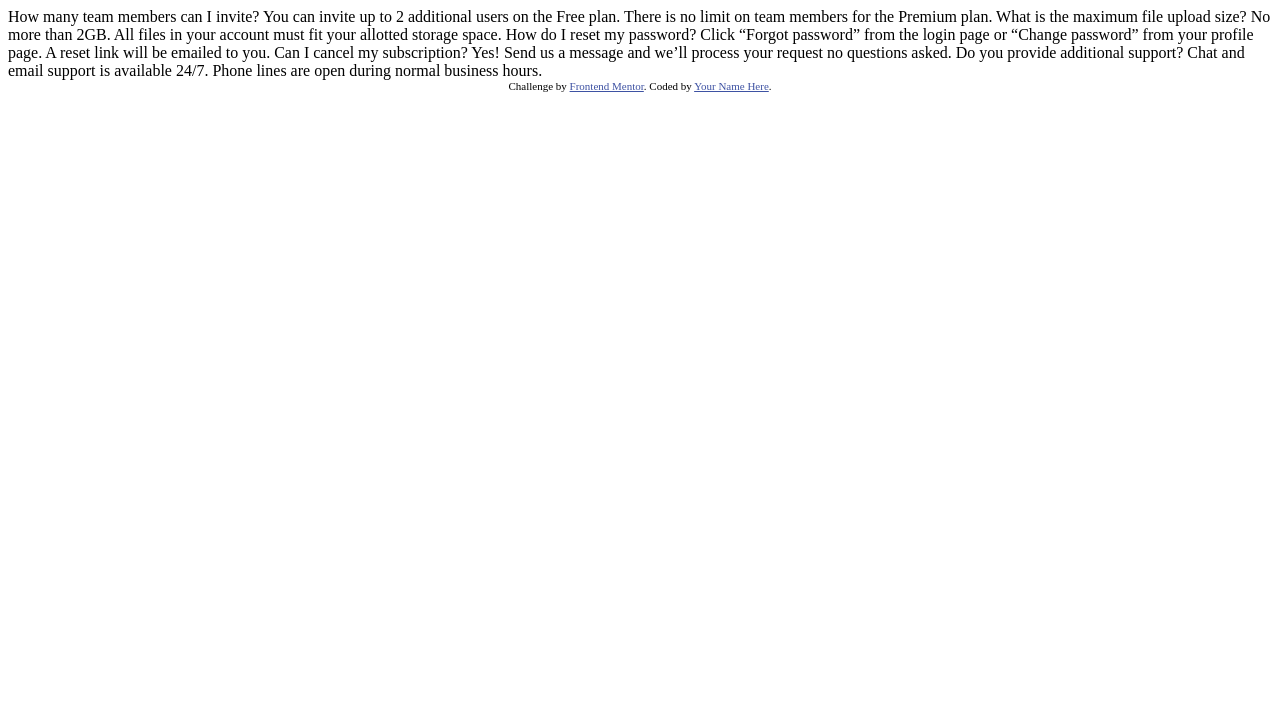
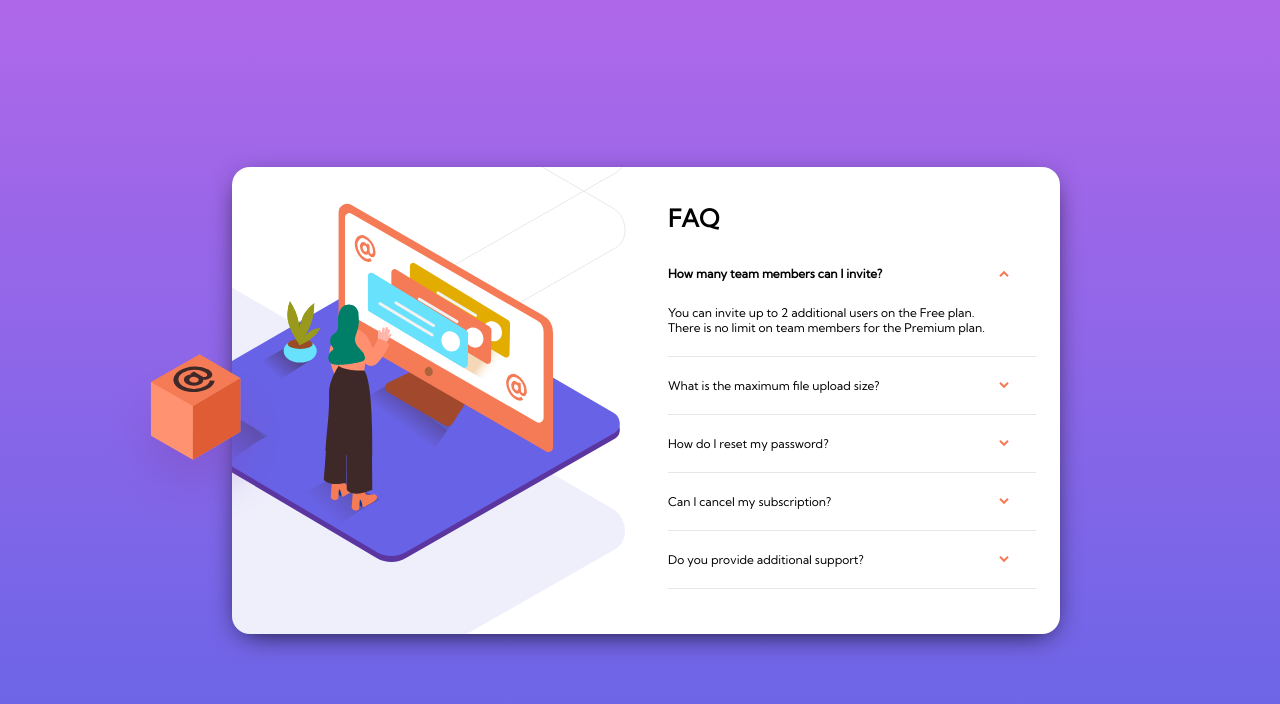
Before and after one commit to DirtyRonin/frontend-mentor_faq-accordion-card, a plain HTML site: page index.html in a window 1280 px wide. Drawn offline with Linux system fonts and the light colour scheme.

Commit message:
feat: desktop design

```diff
--- /dev/null
+++ b/index.css
@@ -0,0 +1,124 @@
+@import url('https://fonts.googleapis.com/css?family=Kumbh+Sans');
+
+html {
+  height: 100%;
+  width: 100%;
+  display: flex;
+  font-size: 12px;
+  font-family: 'Kumbh Sans', serif;
+}
+
+body {
+  margin: auto;
+  padding: 0;
+  background-image: linear-gradient(to bottom, hsl(273, 75%, 66%), hsl(240, 73%, 65%));
+}
+
+.faq-card {
+  display: flex;
+  width: 70rem;
+  gap: 1rem;
+  align-items: center;
+}
+
+.faq-left-image-box {
+  background-color: transparent;
+}
+
+.faq-left-image {
+  position: absolute;
+  margin-left: -10rem;
+  margin-top: -4rem;
+}
+
+.faq-main-container {
+  display: grid;
+  grid-template-columns: 400px auto;
+  background-color: white;
+  border-radius: 1.5rem;
+  box-shadow: 0 7px 29px -10px;
+  padding-right: 2rem;
+}
+
+.faq-center-image-box {
+  display: flex;
+  background-image: url(images/bg-pattern-desktop.svg);
+  background-position: 101% 65%;
+  background-repeat: no-repeat;
+  overflow: hidden;
+  padding-top: 3rem;
+  padding-bottom: 6rem;
+}
+
+.faq-center-image {
+  margin: auto 0 auto -7rem;
+  /* margin: auto; */
+}
+
+.faq-content {
+  display: flex;
+  flex-direction: column;
+  padding-top: 3rem;
+  padding-left: 3rem;
+  margin: 0;
+  list-style-type: none;
+}
+
+.faq-content h1 {
+  margin: 0;
+  margin-bottom: 1rem;
+}
+
+.faq-content-header {
+  text-transform: uppercase;
+  font-weight: 700;
+}
+
+.accordion {
+  opacity: 1;
+  display: grid;
+  grid-template-columns: 90% 10%;
+  justify-content: space-between;
+  align-items: center;
+  width: 100%;
+  border-bottom: 0.2px solid hsl(240, 5%, 91%);
+  padding: 0.75rem 0;
+}
+
+.accordion-label {
+  font-weight: 400;
+  cursor: pointer;
+  margin: 1rem 0;
+}
+
+.accordion-label:hover {
+  color: hsl(14, 88%, 65%);
+}
+
+.accordion-expanded {
+  opacity: 0;
+  max-height: 0;
+  transition: opacity 0.75s, max-height 0.25s ease-in;
+  z-index: -1;
+}
+
+.accordion input {
+  display: none;
+}
+
+input[type='radio']:checked ~ .accordion-expanded {
+  max-height: 10rem;
+  opacity: 1;
+  transition: opacity 0.75s, max-height 0.5s ease-out;
+  z-index: 99;
+}
+
+input[type='radio']:checked ~ .accordion-label {
+  font-weight: 700;
+  cursor: default;
+  color: black;
+}
+
+input[type='radio']:checked ~ img {
+  transform: rotate(180deg);
+}
--- a/index.html
+++ b/index.html
@@ -1,40 +1,92 @@
 <!DOCTYPE html>
 <html lang="en">
   <head>
-  <meta charset="UTF-8">
-  <meta name="viewport" content="width=device-width, initial-scale=1.0"> <!-- displays site properly based on user's device -->
+    <meta charset="UTF-8" />
+    <meta name="viewport" content="width=device-width, initial-scale=1.0" />
+    <!-- displays site properly based on user's device -->
 
-  <link rel="icon" type="image/png" sizes="32x32" href="./images/favicon-32x32.png">
+    <link rel="icon" type="image/png" sizes="32x32" href="./images/favicon-32x32.png" />
+    <link rel="stylesheet" href="./index.css" />
 
     <title>Frontend Mentor | FAQ Accordion Card</title>
 
     <!-- Feel free to remove these styles or customise in your own stylesheet 👍 -->
     <style>
-    .attribution { font-size: 11px; text-align: center; }
-    .attribution a { color: hsl(228, 45%, 44%); }
+      .attribution {
+        font-size: 11px;
+        text-align: center;
+      }
+      .attribution a {
+        color: hsl(228, 45%, 44%);
+      }
     </style>
   </head>
   <body>
-  How many team members can I invite?
-  You can invite up to 2 additional users on the Free plan. There is no limit on
-  team members for the Premium plan.
-
-  What is the maximum file upload size?
-  No more than 2GB. All files in your account must fit your allotted storage space.
-
-  How do I reset my password?
-  Click “Forgot password” from the login page or “Change password” from your profile page.
-  A reset link will be emailed to you.
-
-  Can I cancel my subscription?
-  Yes! Send us a message and we’ll process your request no questions asked.
-
-  Do you provide additional support?
-  Chat and email support is available 24/7. Phone lines are open during normal business hours.
-
-  <div class="attribution">
-    Challenge by <a href="https://www.frontendmentor.io?ref=challenge" target="_blank">Frontend Mentor</a>.
-    Coded by <a href="#">Your Name Here</a>.
+    <header></header>
+    <nav></nav>
+    <main>
+      <div>
+        <div class="faq-card">
+          <div class="faq-left-image-box">
+            <img class="faq-left-image" alt="" src="./images/illustration-box-desktop.svg" />
           </div>
+          <div class="faq-main-container">
+            <div class="faq-center-image-box">
+              <img class="faq-center-image" alt="" src="./images/illustration-woman-online-desktop.svg" />
+            </div>
+            <ul class="faq-content">
+              <li>
+                <h1 class="faq-content-header">faq</h1>
+              </li>
+              <li class="accordion">
+                <input type="radio" id="first-checkbox" name="radio-accordion" checked />
+                <label class="accordion-label" for="first-checkbox">How many team members can I invite?</label>
+                <img alt="" src="./images/icon-arrow-down.svg" />
+                <div class="accordion-expanded">
+                  <p>You can invite up to 2 additional users on the Free plan. There is no limit on team members for the Premium plan.</p>
+                </div>
+              </li>
+              <li class="accordion">
+                <input type="radio" id="second-checkbox" name="radio-accordion" />
+                <label class="accordion-label" for="second-checkbox">What is the maximum file upload size?</label>
+                <img alt="" src="./images/icon-arrow-down.svg" />
+                <div class="accordion-expanded">
+                  <p>No more than 2GB. All files in your account must fit your allotted storage space.</p>
+                </div>
+              </li>
+              <li class="accordion">
+                <input type="radio" id="third-checkbox" name="radio-accordion" />
+                <label class="accordion-label" for="third-checkbox">How do I reset my password?</label>
+                <img alt="" src="./images/icon-arrow-down.svg" />
+                <div class="accordion-expanded">
+                  <p>Click “Forgot password” from the login page or “Change password” from your profile page. A reset link will be emailed to you.</p>
+                </div>
+              </li>
+              <li class="accordion">
+                <input type="radio" id="fourth-checkbox" name="radio-accordion" />
+                <label class="accordion-label" for="fourth-checkbox">Can I cancel my subscription?</label>
+                <img alt="" src="./images/icon-arrow-down.svg" />
+                <div class="accordion-expanded">
+                  <p>Yes! Send us a message and we’ll process your request no questions asked.</p>
+                </div>
+              </li>
+              <li class="accordion">
+                <input type="radio" id="fifth-checkbox" name="radio-accordion" />
+                <label class="accordion-label" for="fifth-checkbox">Do you provide additional support?</label>
+                <img alt="" src="./images/icon-arrow-down.svg" />
+                <div class="accordion-expanded">
+                  <p>Chat and email support is available 24/7. Phone lines are open during normal business hours.</p>
+                </div>
+              </li>
+            </ul>
+          </div>
+        </div>
+      </div>
+    </main>
+    <footer>
+      <!-- <div class="attribution">
+        Challenge by <a href="https://www.frontendmentor.io?ref=challenge" target="_blank">Frontend Mentor</a>. Coded by <a href="#">Your Name Here</a>.
+      </div> -->
+    </footer>
   </body>
 </html>
```
Lines whose indentation alone changed are shown as unchanged.
